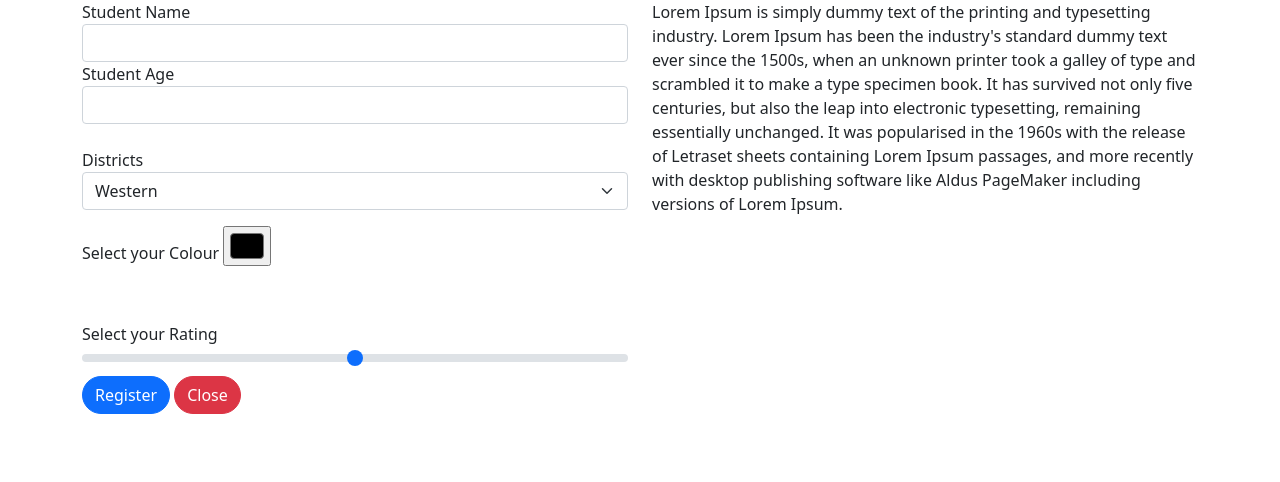
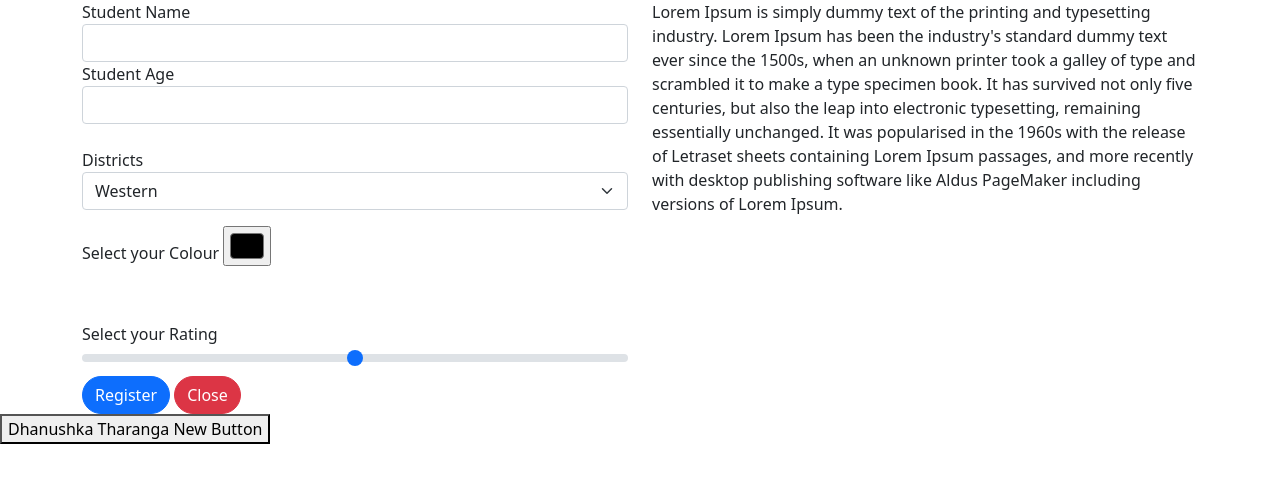
Before and after one commit to Dhanushka-Tharanga/test-project, a plain HTML site: page index.html in a window 1280 px wide. Drawn offline with nearby package versions, Linux system fonts and the light colour scheme.

Commit message:
Revert "Revert "Dev ok created"d project "

```diff
--- a/index.html
+++ b/index.html
@@ -58,7 +58,7 @@
   </div>
 
 
-
+<button>Dhanushka Tharanga New Button</button>
 
 
 <script src="https://cdn.jsdelivr.net/npm/bootstrap@5.1.3/dist/js/bootstrap.bundle.min.js" integrity="sha384-ka7Sk0Gln4gmtz2MlQnikT1wXgYsOg+OMhuP+IlRH9sENBO0LRn5q+8nbTov4+1p" crossorigin="anonymous"></script>
```
Also changed, not shown: script.js (added).
